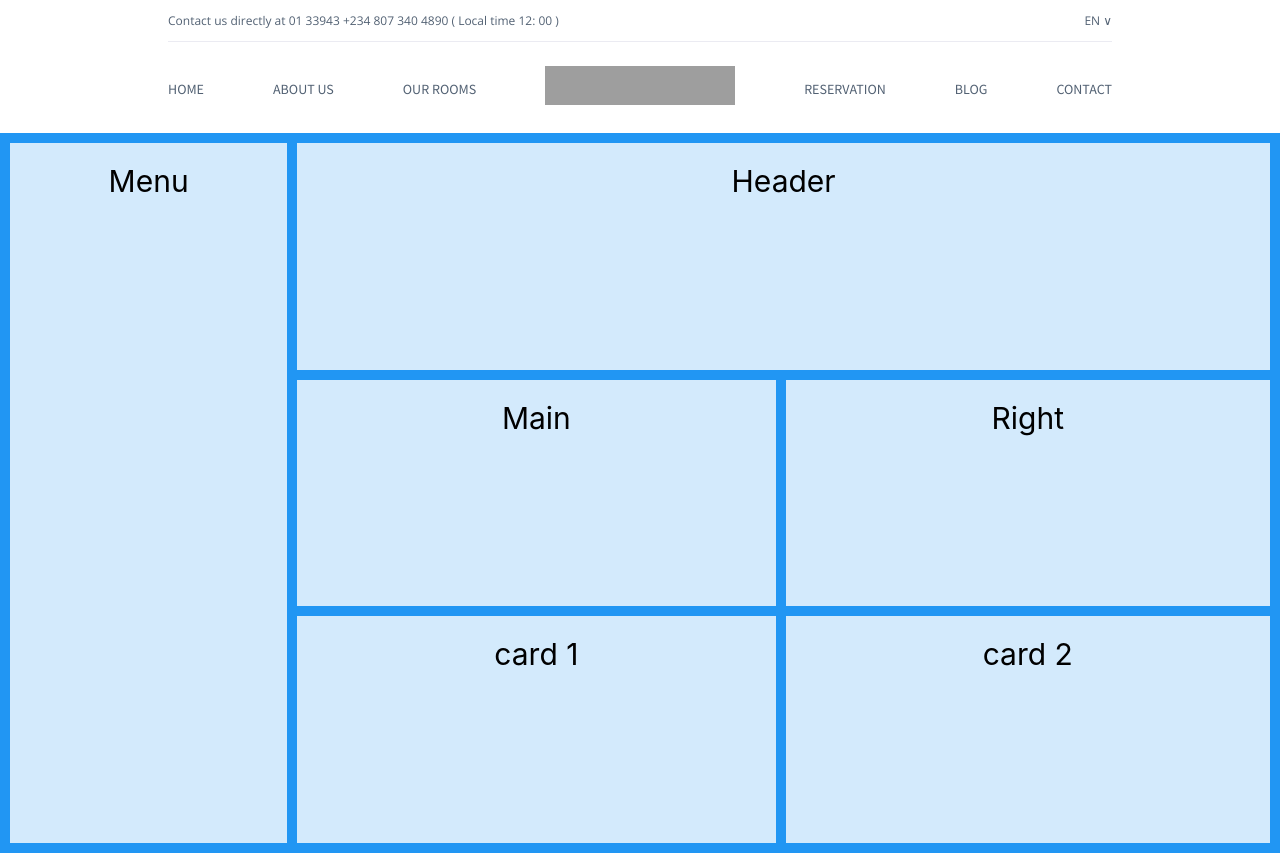
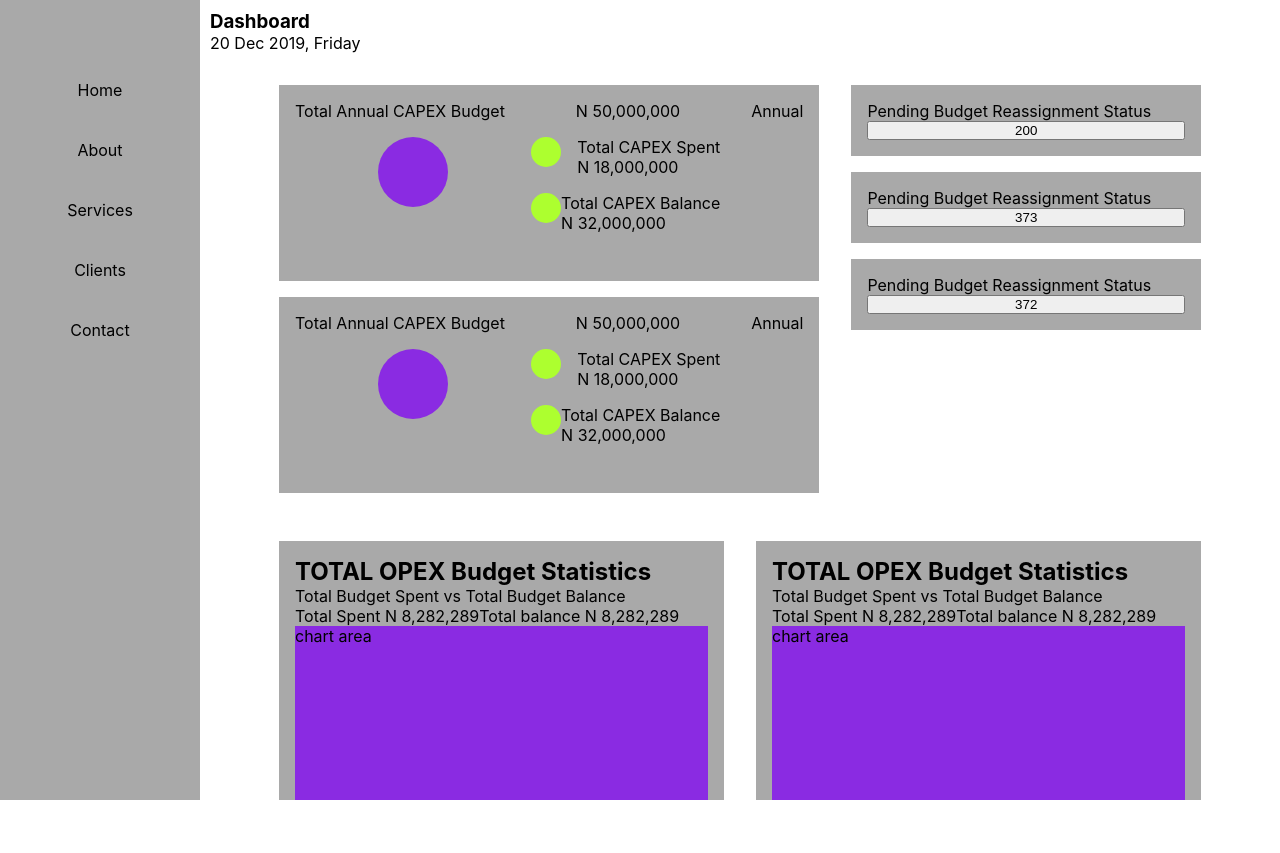
Before and after one commit to Bastieno/hotel-ng, a React (Create React App) app: page /dashboard in a window 1280 px wide. After the commit the page ends 800 px from the top, so only its background shows below. Built offline with nearby package versions, Linux system fonts and the light colour scheme; grey boxes are pictures that could not be loaded.

Commit message:
flesh out the dashboard page

```diff
--- a/src/App.css
+++ b/src/App.css
@@ -6,5 +6,6 @@
 
 body, html {
   background-color: #ffffff;
+  height: 100%;
   overflow-x: hidden;
 }
--- a/src/App.js
+++ b/src/App.js
@@ -1,24 +1,15 @@
 import React from 'react';
 import { BrowserRouter as Router, Route, Switch } from 'react-router-dom';
 import HomePage from './pages/homepage/homepage.component';
-import DashboardPage from './pages/dashboard-page/dahboard-page.component';
+import DashboardPage from './pages/dashboard-page/dashboard-page.component';
 import NotFoundPage from './pages/notfound-page/notfound-page.component';
-import NavigationBar from './components/navigation-bar/navigation-bar.component';
-// import Footer from './components/footer/footer.component';
 
-// Scripts
-// import 'jquery/dist/jquery.min.js';
-// import 'popper.js/dist/popper.min.js';
-// import 'bootstrap/dist/js/bootstrap.min.js';
-// Styles
-// import 'bootstrap/dist/css/bootstrap.min.css';
 import './App.css';
 
 function App() {
   return (
     <>
       <Router>
-        <NavigationBar />
         <Switch>
           <Route exact path="/" component={HomePage} />
           <Route exact path="/dashboard" component={DashboardPage} />
--- a/src/pages/dashboard-page/dahboard-page.component.jsx
+++ /dev/null
@@ -1,15 +0,0 @@
-import React from 'react';
-import './dashboard-page.styles.scss';
-
-export default function DashBoardPage() {
-  return (
-    <div class="grid-container">
-      <div class="item1">Header</div>
-      <div class="item2">Menu</div>
-      <div class="item3"> Main</div>
-      <div class="item4">Right</div>
-      <div class="item5">card 1</div>
-      <div class="item6">card 2</div>
-    </div>
-  );
-}
--- /dev/null
+++ b/src/pages/dashboard-page/dashboard-page.component.jsx
@@ -0,0 +1,121 @@
+import React from 'react';
+import { Link } from 'react-router-dom';
+import './dashboard-page.styles.scss';
+
+export default function DashBoardPage() {
+  return (
+    <div class="dashboard-container">
+      <div id="mySidenav" class="sidenav">
+        <Link to="/">Home</Link>
+        <Link to="/">About</Link>
+        <Link to="/">Services</Link>
+        <Link to="/">Clients</Link>
+        <Link to="/">Contact</Link>
+      </div>
+      <div id="main">
+        <header className="nav-bar">
+          <div className="menu-icon"></div>
+          <div className="user-info"></div>
+        </header>
+        <div className="top-content">
+          <h3>Dashboard</h3>
+          <span>20 Dec 2019, Friday</span>
+        </div>
+        <div className="row1">
+          <div className="col-60">
+            <div className="card1">
+              <div className="card-header">
+                <span>Total Annual CAPEX Budget</span>
+                <span>N 50,000,000</span>
+                <span>Annual</span>
+              </div>
+              <div className="card-content">
+                <div className="donut-graph"></div>
+                <div className="description">
+                  <div className="top">
+                    <div className="icon"></div>
+                    <div>
+                      <p>Total CAPEX Spent</p>
+                      <p>N 18,000,000</p>
+                    </div>
+                  </div>
+                  <div className="bottom">
+                    <div className="icon"></div>
+                    <div>
+                      <p>Total CAPEX Balance</p>
+                      <p>N 32,000,000</p>
+                    </div>
+                  </div>
+                </div>
+              </div>
+            </div>
+            <div className="card1">
+              <div className="card-header">
+              <span>Total Annual CAPEX Budget</span>
+              <span>N 50,000,000</span>
+              <span>Annual</span>
+            </div>
+            <div className="card-content">
+              <div className="donut-graph"></div>
+              <div className="description">
+                <div className="top">
+                  <span className="icon"></span>
+                  <div>
+                    <p>Total CAPEX Spent</p>
+                    <p>N 18,000,000</p>
+                  </div>
+                </div>
+                <div className="bottom">
+                  <div className="icon"></div>
+                  <div>
+                    <p>Total CAPEX Balance</p>
+                    <p>N 32,000,000</p>
+                  </div>
+                </div>
+              </div>
+            </div>
+          </div>
+          </div>
+          <div className="col-40">
+            <div className="card2">
+              <div className="card2-header">Pending Budget Reassignment Status</div>
+              <button>200</button>
+            </div>
+            <div className="card2">
+              <div className="card2-header">Pending Budget Reassignment Status</div>
+              <button>373</button>
+            </div>
+            <div className="card2">
+              <div className="card2-header">Pending Budget Reassignment Status</div>
+              <button>372</button>
+            </div>
+          </div>
+        </div>
+        <div className="row2">
+          <div className="col-50">
+            <div className="card3">
+              <h2>TOTAL OPEX Budget Statistics</h2>
+              <p>Total Budget Spent vs Total Budget Balance</p>
+              <div>
+                <span>Total Spent</span> <span>N 8,282,289</span>
+                <span>Total balance</span> <span>N 8,282,289</span>
+              </div>
+              <div className="card-chart">chart area</div>
+            </div>
+          </div>
+          <div className="col-50">
+            <div className="card3">
+              <h2>TOTAL OPEX Budget Statistics</h2>
+              <p>Total Budget Spent vs Total Budget Balance</p>
+              <div>
+                <span>Total Spent</span> <span>N 8,282,289</span>
+                <span>Total balance</span> <span>N 8,282,289</span>
+              </div>
+              <div className="card-chart">chart area</div>
+            </div>
+          </div>
+        </div>
+      </div>
+    </div>
+  );
+}
--- a/src/pages/dashboard-page/dashboard-page.styles.scss
+++ b/src/pages/dashboard-page/dashboard-page.styles.scss
@@ -1,29 +1,119 @@
-.item1 { grid-area: header; }
-.item2 { grid-area: menu; }
-.item3 { grid-area: main; }
-.item4 { grid-area: right; }
-.item5 { grid-area: card1; }
-.item6 { grid-area: card2; }
 
-.grid-container {
-  display: grid;
-  grid-template-areas:
-    'menu header header header header'
-    'menu main main right right'
-    'menu card1 card1 card2 card2 ';
-  grid-gap: 10px;
-  background-color: #2196F3;
-  padding: 10px;
+.sidenav {
+  position: fixed;
+  height: 100%;
+  width: 200px;
+  top: 0;
+  left: 0;
+  z-index: 1;
+  background-color: darkgray;
+  padding-top: 60px;
+  overflow: hidden;
+}
+
+.sidenav a {
+  text-align: center;
+  text-decoration: none;
+  color: #000;
+  display: block;
+  padding: 20px;
+  transition: 0.3s;
+}
+
+.sidenav a:hover {
+  background-color: lightslategray;
 }
 
 
-.grid-container > div {
-  background-color: rgba(255, 255, 255, 0.8);
-  text-align: center;
-  padding: 20px 0;
-  font-size: 30px;
+#main {
+  padding: 10px;
+  height: 100%;
+  margin-left: 200px;
 }
 
-.item2 {
-  height: 700px;
+.row1 {
+  width: 90%;
+  margin: 1rem auto;
+  display: flex;
+
+  .col-60 {
+    flex: 60%;
+    .card1 {
+      background-color: darkgray;
+      padding: 1rem;
+      margin: 1rem;
+      display: flex;
+      flex-direction: column;
+
+      .card-header {
+        display: flex;
+        justify-content: space-between;
+      }
+
+      .card-content {
+        display: flex;
+        justify-content: space-evenly;
+
+        .donut-graph {
+          width: 70px;
+          height: 70px;
+          border-radius: 50%;
+          background-color: blueviolet;
+          margin-top: 1rem;
+        }
+
+        .description {
+          display: flex;
+          flex-direction: column;
+          padding: 1rem 0;
+
+          .top, .bottom {
+            margin-bottom: 1rem;
+            display: flex;
+            justify-content: space-between;
+            .icon {
+              width: 30px;
+              height: 30px;
+              border-radius: 50%;
+              background-color: greenyellow;
+            }
+          }
+        }
+      }
+    }
+  }
+
+  .col-40 {
+    flex: 40%;
+    .card2 {
+      background-color: darkgray;
+      padding: 1rem;
+      margin: 1rem;
+      display: flex;
+      flex-direction: column;
+    }
+  }
 }
+
+.row2 {
+  width: 90%;
+  margin: 1rem auto;
+  display: flex;
+
+  .col-50 {
+    flex: 50%;
+    .card3 {
+      background-color: darkgray;
+      padding: 1rem;
+      margin: 1rem;
+      display: flex;
+      flex-direction: column;
+
+      .card-chart {
+        width: 100%;
+        height: 200px;
+        background-color: blueviolet;
+      }
+    }
+  }
+}
--- a/src/pages/homepage/homepage.component.jsx
+++ b/src/pages/homepage/homepage.component.jsx
@@ -1,4 +1,5 @@
 import React from 'react';
+import NavigationBar from '../../components/navigation-bar/navigation-bar.component';
 import HeroMast from '../../components/hero-mast/hero-mast.component';
 import AboutUs from '../../components/about-us/about-us.component';
 import RoomsSection from '../../components/rooms/rooms.component';
@@ -11,6 +12,7 @@ import './homepage.styles.scss';
 export default function HomePage() {
   return (
     <div className="homepage">
+      <NavigationBar />
       <HeroMast />
       <AboutUs />
       <RoomsSection />
```
